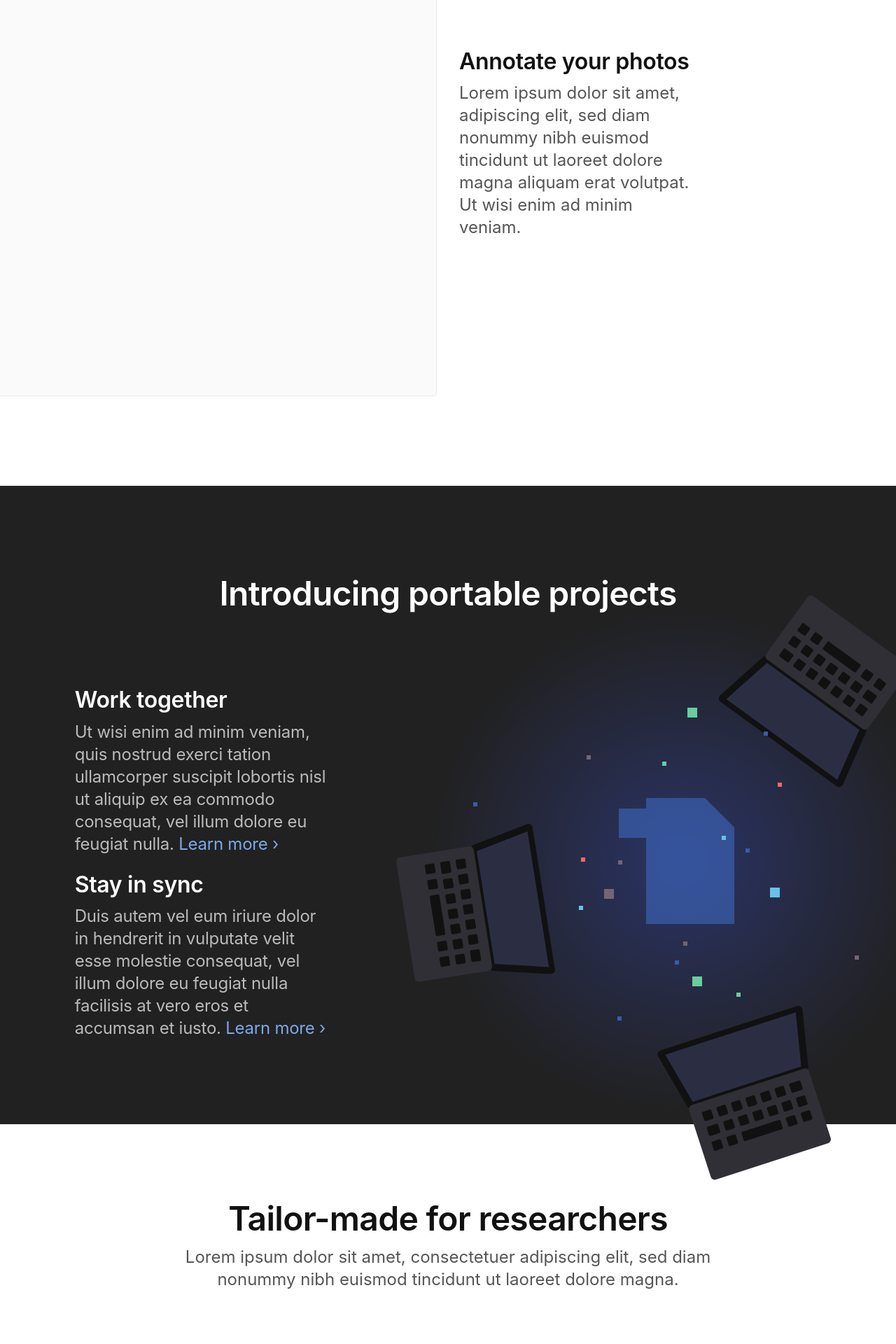
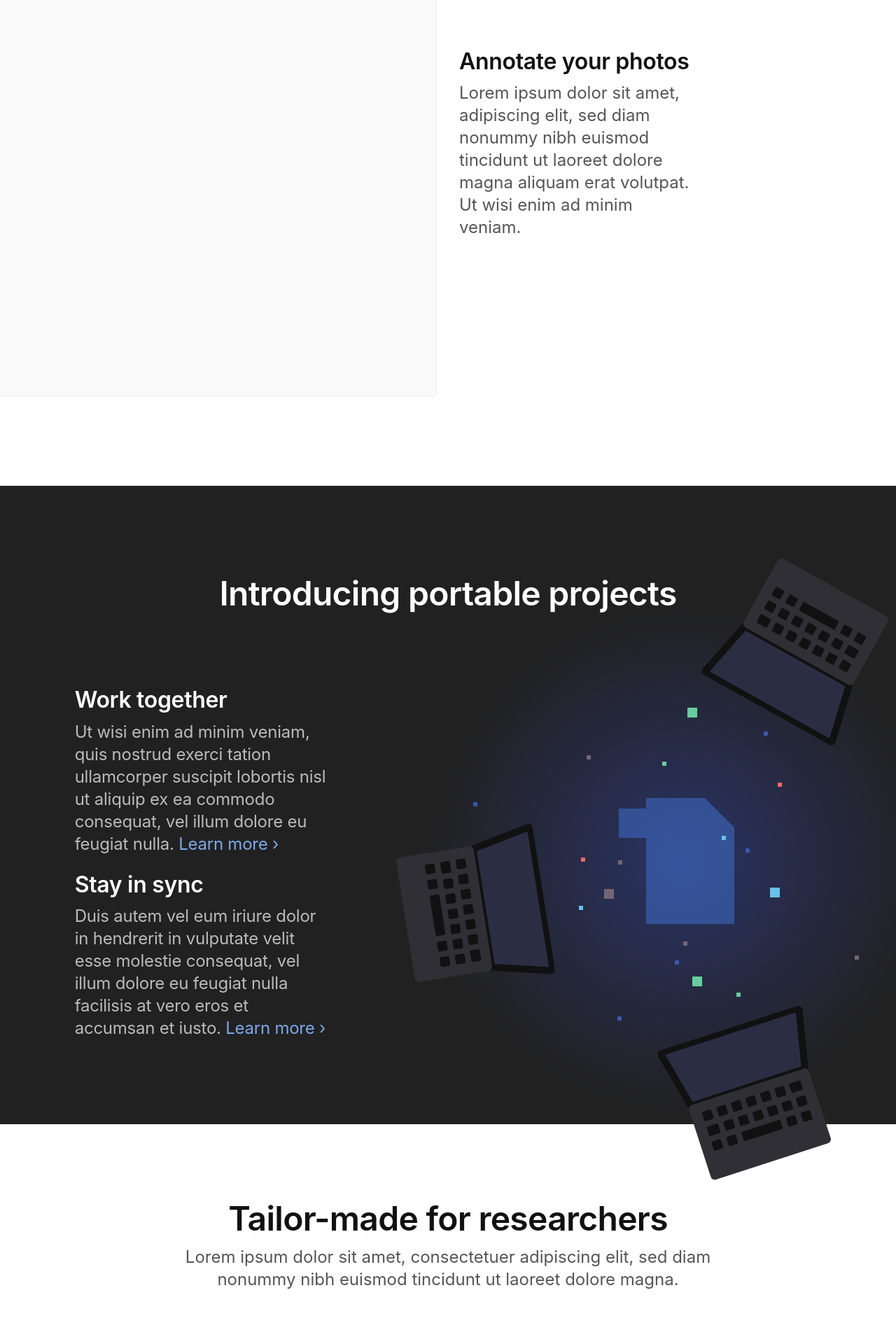
Before and after one commit to tropy/tropy.github.io, a Jekyll site: the page built from index.html, in a window 1280 px wide. Shown: the part 3646-5566 px from the top of the page at 70% size. Built offline with Jekyll 4.4.1, drawn with Linux system fonts in a browser that asks for light colours.

Commit message:
Fine-tune notebook 3 position.

```diff
--- a/assets/stylesheets/_portable-projects.scss
+++ b/assets/stylesheets/_portable-projects.scss
@@ -189,13 +189,29 @@
   }
 
   .notebook-3 {
-    --t: 0px;
+    left: 84.70%;
+    top: 11.68%;
+    transform: translate(-50%, -50%) rotate(-144deg);
 
-    left: 85.16%;
-    top: 0;
-    transform: translate(-50%, -50%) translateY(var(--t)) rotate(-144deg);
+    @media (min-width: $md) {
+      --r: -144deg;
+      --x: -10px;
+      --y: 350px;
 
-    @include tween(0px, 128px, 320px, $sm, --t);
+      left: 50%;
+      top: 50%;
+      transform: translate(-50%, -50%) rotate(var(--r)) translate(var(--x), var(--y));
+    }
+
+    @for $i from ($md / 1px) through ($xl / 1px) {
+      @media (min-width: #{$i}px) {
+        #{--r}: -162deg + 18deg * ($i - ($md / 1px)) * 1 / (($xl - $md) / 1px);
+      }
+    }
+
+    @include tween(13px, -10px, $md, $xl, --x);
+
+    @include tween(344px, 350px, $md, $xl, --y);
   }
 
   [class*="pixel-"] {
```
